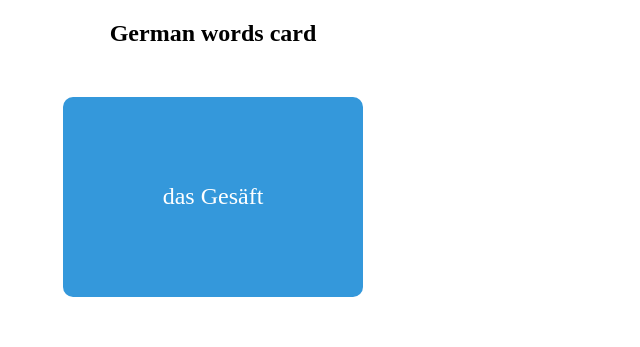
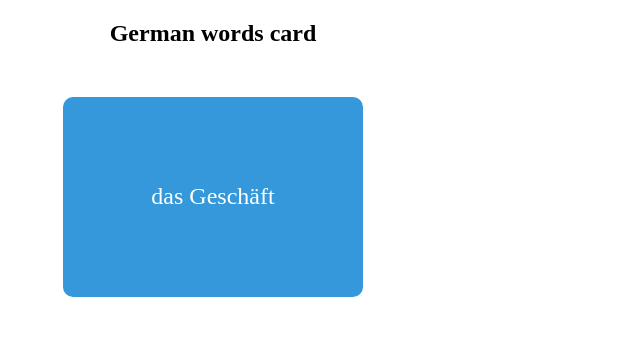
Before and after one commit to Ko40/GermanVocabularyBuilding-2En, a plain HTML site: page index.html in a window 1280 px wide. Shown: the top 347 px of the page, 427-1067 px from the left. Drawn offline with Linux system fonts and the light colour scheme.

Commit message:
Update index.html

```diff
--- a/index.html
+++ b/index.html
@@ -98,7 +98,7 @@
 <script>
   // 単語リスト（German - English）
 const wordList = [
-  { german: 'das Gesäft', english: 'business/deal/shop' },
+    { german: 'das Geschäft', english: 'business/deal/shop' },  // スペル修正: "Gesäft" → "Geschäft"
   { german: 'der Laden', english: 'shop' },
   { german: 'die Handlung', english: 'action/story/shop' },
   { german: 'die Bank', english: 'bank' },
@@ -109,30 +109,30 @@ const wordList = [
   { german: 'der Kiosk', english: 'kiosk' },
   { german: 'die Apotheke', english: 'pharmacy' },
   { german: 'die Bäckerei', english: 'bakery' },
-  { german: 'die Buchhandlung', english: 'bakery' },
+  { german: 'die Buchhandlung', english: 'bookstore' },  // 訂正: "bakery" → "bookstore"
   { german: 'die Drogerie', english: 'drugstore' },
-  { german: 'die Reinigung', english: 'cleaning/lundry' },
+  { german: 'die Reinigung', english: 'cleaning/laundry' },  // スペル修正: "lundry" → "laundry"
   { german: 'das Fachgeschäft', english: 'specialist shop' },
   { german: 'die Geschäftsreise', english: 'business trip' },
   { german: 'die Konditorei', english: 'cake shop' },
-  { german: 'die Metzgerei', english: 'Butcher shop' },
+  { german: 'die Metzgerei', english: 'butcher shop' },  // 訂正: "Butcher" → "butcher"
   { german: 'die Wäscherei', english: 'laundry' },
   { german: 'die Fischerei', english: 'fishing industry' },
   { german: 'der Gemüsehändler', english: 'greengrocer' },
-  { german: 'der Zeitungshändler', english: 'newsdealer/newsgent' },
+  { german: 'der Zeitungshändler', english: 'newsdealer/newsagent' },  // 訂正: "newsgent" → "newsagent"
   { german: 'der Marktplatz', english: 'marketplace/market square' },
   { german: 'die Markthalle', english: 'covered market' },
   { german: 'der Flohmarkt', english: 'flea market' },
   { german: 'der Trödelmarkt', english: 'flea market' },
   { german: 'der Wochenmarkt', english: 'weekly market' },
-  { german: 'der Weihnachtsmarkt', english: 'Christmas fair' },
-  { german: 'das Cafe', english: 'cafe' },
+  { german: 'der Weihnachtsmarkt', english: 'Christmas market' },  // 訂正: "Christmas fair" → "Christmas market"
+  { german: 'das Café', english: 'café' },  // 訂正: "Cafe" → "Café"
   { german: 'der Imbiss', english: 'snack' },
   { german: 'die Kneipe', english: 'pub' },
-  { german: 'das Lokal', english: 'resautrant/business' },
-  { german: 'das Gaststätte', english: 'restaurant/inn' },
+  { german: 'das Lokal', english: 'restaurant/business' },  // スペル修正: "resautrant" → "restaurant"
+  { german: 'die Gaststätte', english: 'restaurant/inn' },  // 訂正: "das Gaststätte" → "die Gaststätte"
   { german: 'das Gasthaus', english: 'restaurant/inn' },
-  { german: 'die Pension', english: 'pension/resort inn' },
+  { german: 'die Pension', english: 'pension/guesthouse' },  // 訂正: "resort inn" → "guesthouse"
   { german: 'die Jugendherberge', english: 'youth hostel' },
   { german: 'das Büro', english: 'office' },
   { german: 'das Reisebüro', english: 'travel agency' },
@@ -143,7 +143,7 @@ const wordList = [
   { german: 'das Gästebuch', english: 'visitors book' },
   { german: 'das Gästehaus', english: 'guest house' },
   { german: 'das Gästezimmer', english: 'guest room' },
-  { german: 'gastfreundlich', english: 'hostipable' },
+  { german: 'gastfreundlich', english: 'hospitable' },  // スペル修正: "hostipable" → "hospitable"
   { german: 'der Gastgeber', english: 'host' },
   { german: 'der Gastprofessor', english: 'visiting professor' },
   { german: 'das Gastspiel', english: 'guest performance' },
@@ -156,12 +156,12 @@ const wordList = [
   { german: 'die Anstalt', english: 'establishment/institution' },
   { german: 'der Bau', english: 'construction/building' },
   { german: 'die Brücke', english: 'bridge' },
-  { german: 'der Brunnen', english: 'well/foutain' },
+  { german: 'der Brunnen', english: 'well/fountain' },  // スペル修正: "foutain" → "fountain"
   { german: 'der Damm', english: 'dam/embankment' },
   { german: 'das Denkmal', english: 'monument' },
   { german: 'die Pforte', english: 'entrance/door' },
   { german: 'der Tunnel', english: 'tunnel' },
-  { german: 'der Trum', english: 'tower' },
+  { german: 'der Turm', english: 'tower' },  // スペル修正: "Trum" → "Turm"
   { german: 'die Fabrik', english: 'factory' },
   { german: 'das Gelände', english: 'site/grounds' },
   { german: 'das Lager', english: 'camp/warehouse' },
@@ -173,7 +173,7 @@ const wordList = [
   { german: 'der Kirchturm', english: 'church tower/steeple' },
   { german: 'der Leuchtturm', english: 'lighthouse' },
   { german: 'die Turmuhr', english: 'turret clock' },
-  { german: 'das Konyentrationslager', english: 'concentration camp' },
+  { german: 'das Konzentrationslager', english: 'concentration camp' },  // スペル修正: "Konyentrationslager" → "Konzentrationslager"
   // 他の単語を追加
 ];
 
```
